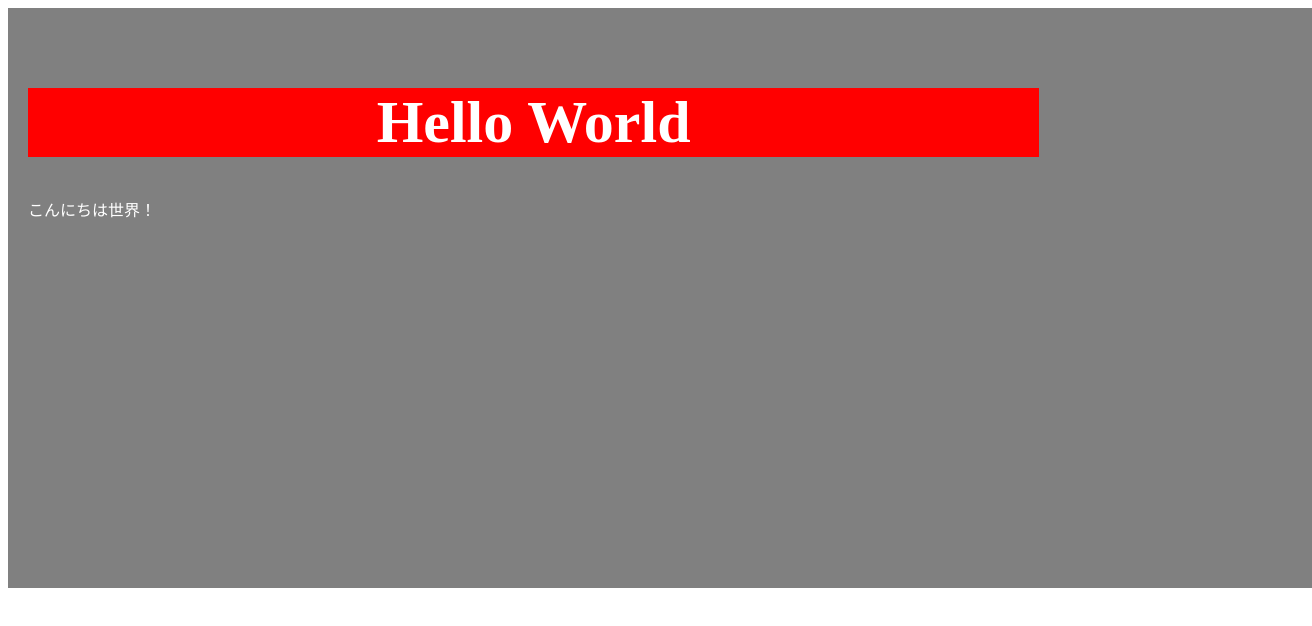
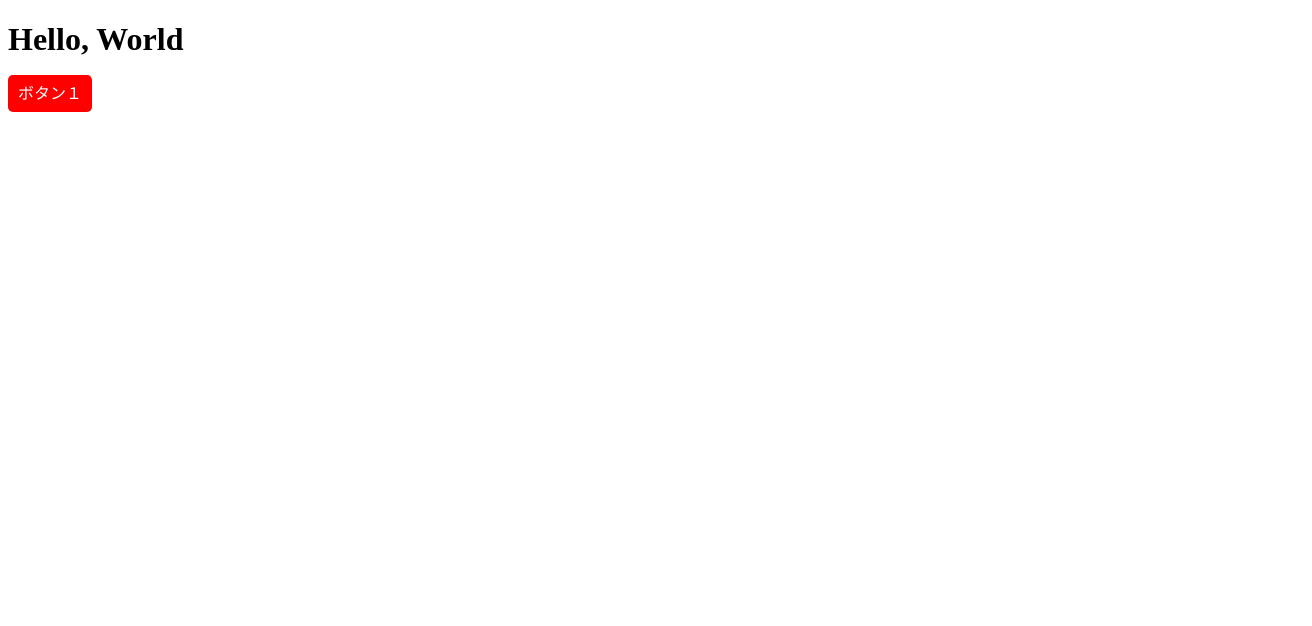
Before and after one commit to kazuto0291/react-primer, a React (Create React App) app: page / in a window 1280 px wide. Shown: the top 626 px of the page, 1312 px wide, since content can reach past the window. Built offline with nearby package versions, Linux system fonts and the light colour scheme.

Commit message:
クラスコンポーネント関数コンポーネントの演習

```diff
--- /dev/null
+++ b/src/App.js
@@ -0,0 +1,17 @@
+import React from 'react';
+import Button from './componets/Button/Button'
+
+
+function App () {
+  return (
+    <div>
+      <h1 className="title">
+        Hello, World
+      </h1>
+      <Button>ボタン１</Button>
+    </div>
+  )
+}
+
+
+export default App;
--- a/src/components/App.css
+++ /dev/null
@@ -1,19 +0,0 @@
-.App {
-  background-color: grey;
-  height: 500px;
-  width: 100%;
-  margin: 0;
-  padding: 40px 20px;
-}
-
-.title {
-  background-color: red;
-  color: white;
-  font-size: 60px;
-  width: 80%;
-  text-align: center;
-}
-
-p {
-  color: white;
-}
--- a/src/components/App.js
+++ /dev/null
@@ -1,24 +0,0 @@
-import React from 'react';
-import './App.css';
-class App extends React.Component {
-
-  constructor(props) {
-    super(props);
-    this.state = {
-      hoge: 'state1',
-      fuga: 'state2'
-    };
-  }
-
-  render() {
-    return (
-      <div className="App">
-        <h1 className="title">Hello World</h1>
-        <p>こんにちは世界！</p>
-      </div>
-    );
-  }
-}
-
-
-export default App;
--- /dev/null
+++ b/src/componets/Button/Button.css
@@ -0,0 +1,16 @@
+.Button-container {
+  background: red;
+  border-radius: 5px;
+  color: white;
+  padding: 10px;
+  cursor: pointer;
+  margin-right: 5px;
+}
+
+.Button-container:hover {
+  background: rgb(182, 0, 0);
+}
+
+.Button-container:active {
+  background: rgb(138, 13, 13);
+}
--- /dev/null
+++ b/src/componets/Button/Button.jsx
@@ -0,0 +1,18 @@
+import React from 'react';
+import './Button.css';
+
+
+class Button extends React.Component {
+  render() {
+    return (
+      <span className="Button-container">
+        { this.props.children}
+      </span>
+
+    )
+  }
+}
+
+
+
+export default Button
--- a/src/index.js
+++ b/src/index.js
@@ -1,6 +1,6 @@
 import React from 'react';
 import ReactDOM from 'react-dom';
-import App from './components/App';
+import App from './App';
 
 ReactDOM.render(
   <React.StrictMode>
```
